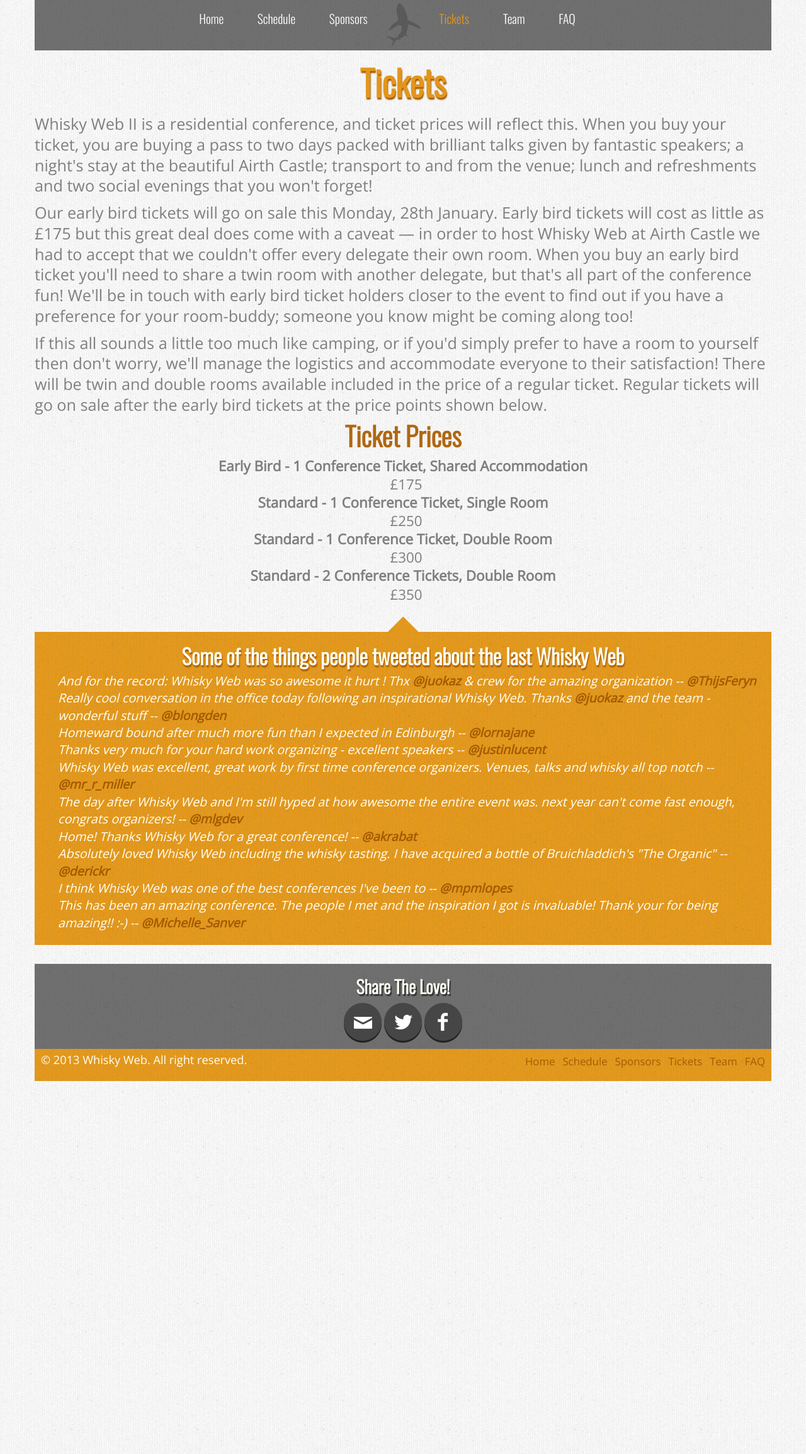
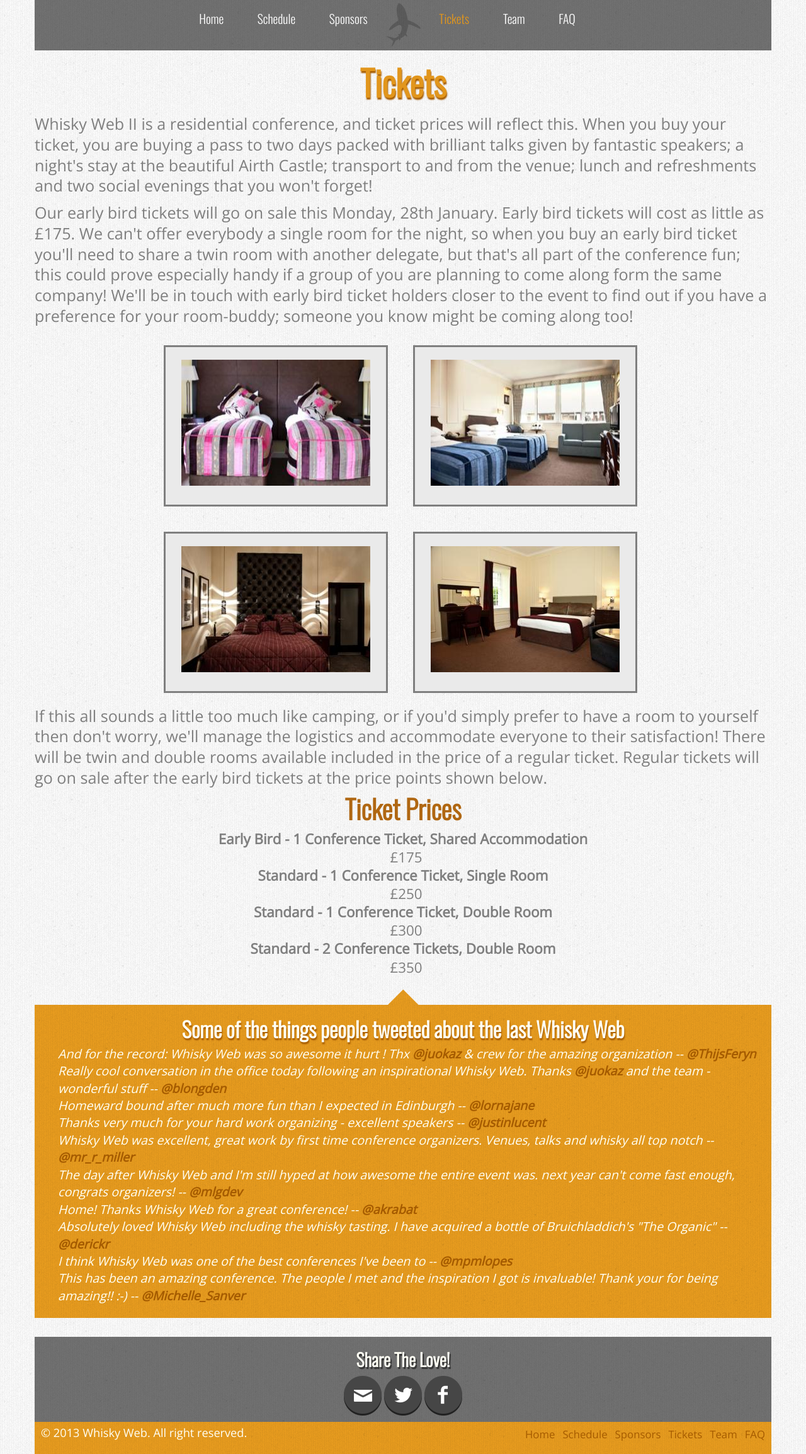
Before and after one commit to whiskyweb/whiskyweb-website, a Jekyll site: the page built from tickets.html, in a window 1280 px wide. Shown: the whole page at 63% size. Built offline with Jekyll 4.4.1, drawn with Linux system fonts in a browser that asks for light colours; nearby versions of some CDN libraries.

Commit message:
Tweaking text and adding photos of rooms.

```diff
--- a/css/main.css
+++ b/css/main.css
@@ -544,3 +544,29 @@
     font-size: 1.6em;
 	line-height: 1.3em;
 }
+
+div#airthphotos {
+    margin: 0 auto;
+    width: 800px;
+}
+
+div#airthphotos div {
+    border: 3px solid #7f7f7f;
+    width: 310px;
+    height: 210px;
+    /*display: inline-block;*/
+    float: left;
+    padding: 20px;
+    margin: 20px;
+    background: #eaeaea;
+}
+
+div#airthphotos div img {
+    width: 300px;
+    height: 200px;
+    margin: 0 auto;
+}
+
+.clear {
+    clear: both;
+}
--- a/css/phone.css
+++ b/css/phone.css
@@ -486,3 +486,7 @@
     font-size: 1em;
 	line-height: 1.3em;
 }
+
+div#airthphotos {
+    display: none;
+}
--- a/tickets.html
+++ b/tickets.html
@@ -12,13 +12,19 @@
     Airth Castle; transport to and from the venue; lunch and refreshments and two social evenings that you won't forget!
     </p>
     <p class="large-text left">
-    Our early bird tickets will go on sale this Monday, 28th January.  Early bird tickets will cost as little as &pound;175 but
-    this great deal does come with a caveat &mdash; in order to host Whisky Web at Airth Castle we had to accept that
-    we couldn't offer every delegate their own room.  When you buy an early bird ticket you'll need to share a twin room
-    with another delegate, but that's all part of the conference fun!  We'll be in touch with early bird ticket holders closer
+    Our early bird tickets will go on sale this Monday, 28th January.  Early bird tickets will cost as little as &pound;175.
+    We can't offer everybody a single room for the night, so when you buy an early bird ticket you'll need to share a twin room
+    with another delegate, but that's all part of the conference fun; this could prove especially handy if a group of you are
+    planning to come along form the same company!  We'll be in touch with early bird ticket holders closer
     to the event to find out if you have a preference for your room-buddy; someone you know might be coming along too!
     </p>
-    <p class="large-text left">
+    <div id="airthphotos">
+    <div><img src="img/airthroom1.jpg" alt="Airth Castle, Twin Room" /></div>
+    <div><img src="img/airthroom2.jpg" alt="Airth Castle, Twin Room" /></div>
+    <div><img src="img/airthroom3.jpg" alt="Airth Castle, Double Room" /></div>
+    <div><img src="img/airthroom4.jpg" alt="Airth Castle, Double Room" /></div>
+    </div>
+    <p class="large-text left clear">
     If this all sounds a little too much like camping, or if you'd simply prefer to have a room to yourself then don't worry,
     we'll manage the logistics and accommodate everyone to their satisfaction!
     There will be twin and double rooms available included in the price of a regular ticket.  Regular tickets will
```
Also changed, not shown: img/airthroom1.jpg (added), img/airthroom2.jpg (added), img/airthroom3.jpg (added), img/airthroom4.jpg (added).
